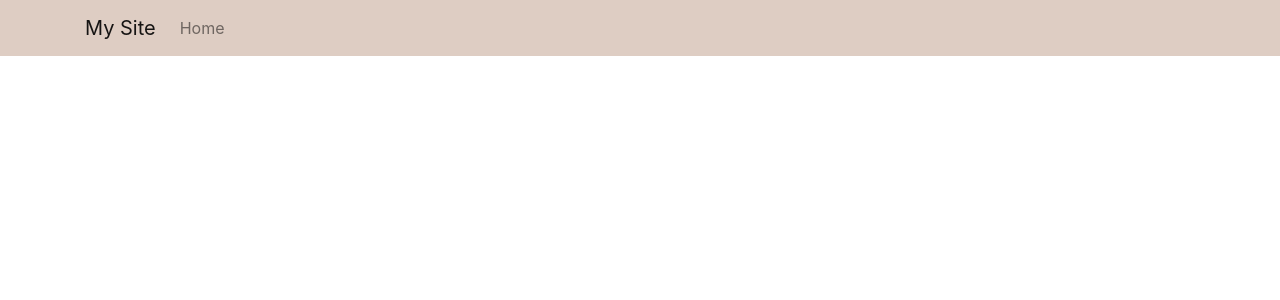
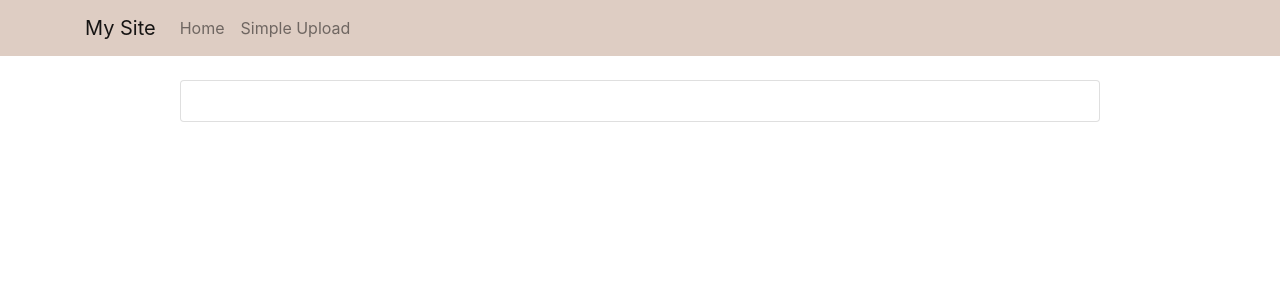
Before and after one commit to rathodabhi0/Django_File_Upload_APP, a Django app: page / in a window 1280 px wide. Shown: the top 300 px of the page. Run offline with Django 3.2, Linux system fonts and the light colour scheme; some libraries are stand-ins or nearby versions.

Commit message:
file upload functionality

```diff
--- a/file_upload/templates/base.html
+++ b/file_upload/templates/base.html
@@ -20,11 +20,25 @@
           <li class="nav-item">
             <a class="nav-link" href="home">Home</a>
           </li>
+          <li class="nav-item">
+            <a class="nav-link" href="upload">Simple Upload</a>
+          </li>
         </ul>
       </div>
     </div>
   </nav>
-
+  <div class="container">
+    <div class="row justify-content-center">
+      <div class="col-lg-10 col-md-12">
+        <div class="card mb-4">
+          <div class="card-body">
+            {% block content %}
+            {% endblock %}
+          </div>
+        </div>
+      </div>
+    </div>
+  </div>
   <script src="https://code.jquery.com/jquery-3.3.1.slim.min.js" integrity="sha384-q8i/X+965DzO0rT7abK41JStQIAqVgRVzpbzo5smXKp4YfRvH+8abtTE1Pi6jizo" crossorigin="anonymous"></script>
   <script src="https://cdnjs.cloudflare.com/ajax/libs/popper.js/1.14.3/umd/popper.min.js" integrity="sha384-ZMP7rVo3mIykV+2+9J3UJ46jBk0WLaUAdn689aCwoqbBJiSnjAK/l8WvCWPIPm49" crossorigin="anonymous"></script>
   <script src="https://stackpath.bootstrapcdn.com/bootstrap/4.1.3/js/bootstrap.min.js" integrity="sha384-ChfqqxuZUCnJSK3+MXmPNIyE6ZbWh2IMqE241rYiqJxyMiZ6OW/JmZQ5stwEULTy" crossorigin="anonymous"></script>
--- a/file_upload/uploadfiles/urls.py
+++ b/file_upload/uploadfiles/urls.py
@@ -2,5 +2,6 @@ from django.urls import path
 from . import views
 
 urlpatterns = [
-    path('', views.base)
+    path('', views.base),
+    path('upload/', views.upload)
 ]
--- a/file_upload/uploadfiles/views.py
+++ b/file_upload/uploadfiles/views.py
@@ -4,3 +4,10 @@ from django.http import HttpResponse
 
 def base(request):
     return render(request, 'base.html')
+
+def upload(request):
+    if request.method=='POST':
+        uploaded_file = request.FILES['document']
+        print(uploaded_file.name)
+        print(uploaded_file.size)
+    return render(request, 'upload.html')
```
